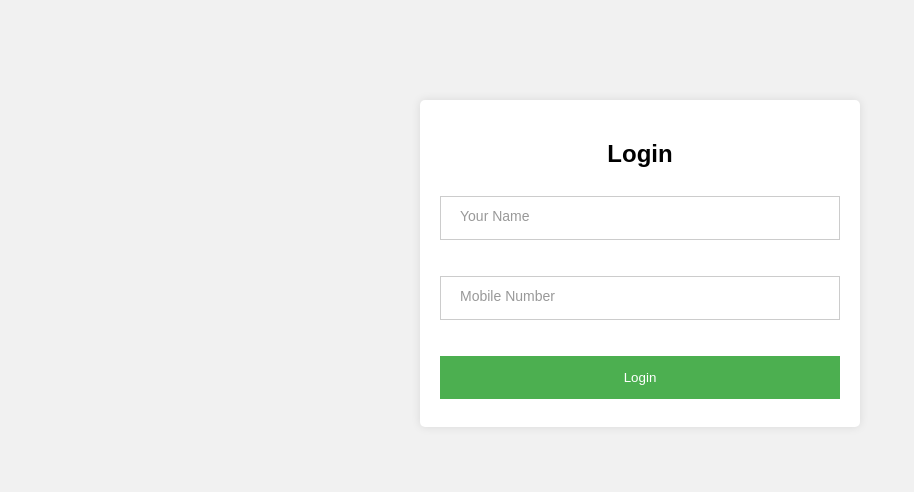
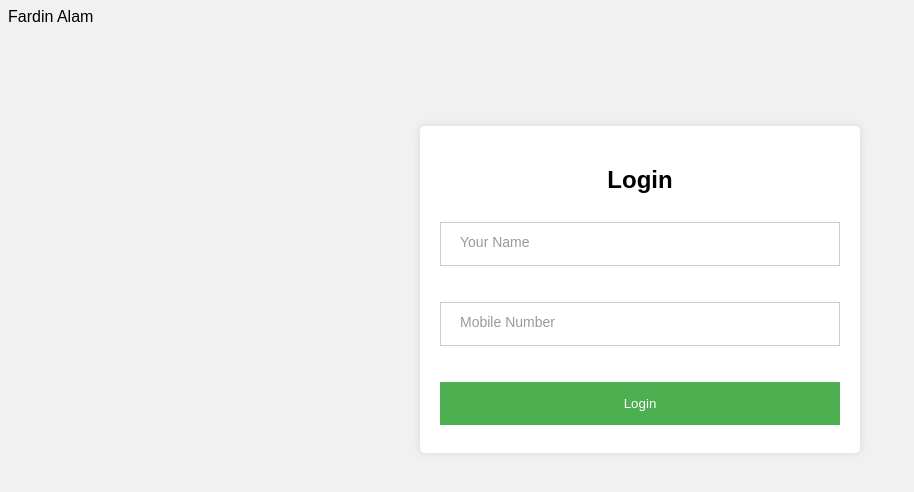
Before and after one commit to friendsHUB1212/fardin, a plain HTML site: page index.html in a window 1280 px wide. Shown: the whole page, without its empty margins (0-914 px from the left). Drawn offline with Linux system fonts and the light colour scheme.

Commit message:
Update index.html

```diff
--- a/index.html
+++ b/index.html
@@ -68,6 +68,9 @@
   </style>
 </head>
 <body>
+
+Fardin Alam
+
   <div class="container">
     <h2>Login</h2>
     <form action="1671114418376-01.jpeg" method="POST">
```
